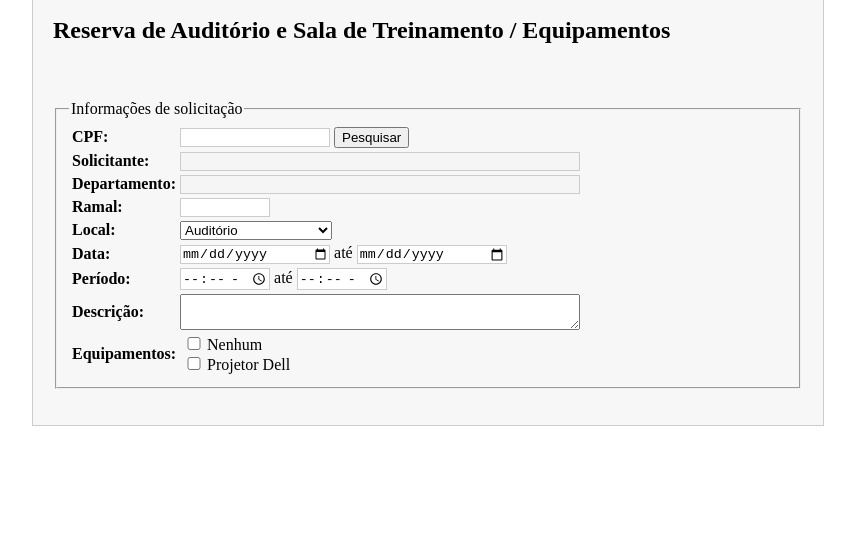
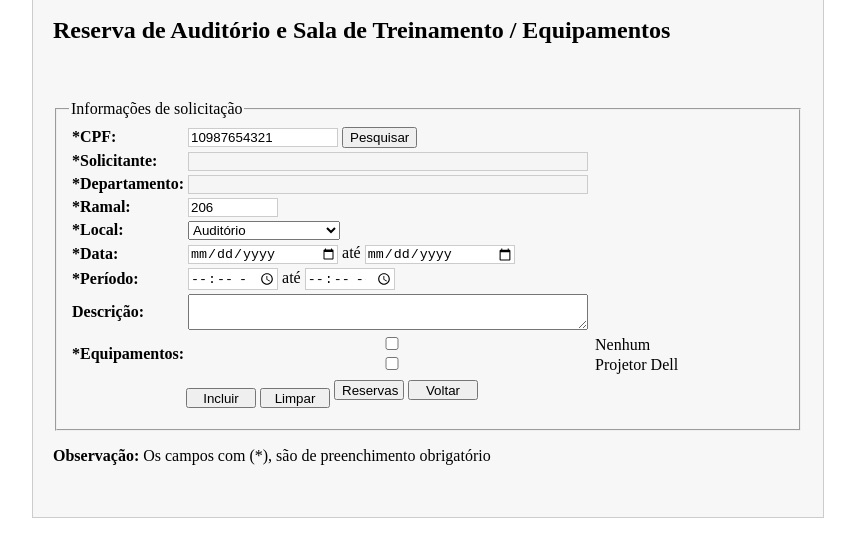
Before and after one commit to pedroticonsultoria/agendaauditorio, a plain HTML site: page front/agendar.html in a window 1280 px wide. Shown: the part 131-688 px from the top of the page, without its empty margins (212-1067 px from the left). Drawn offline with Linux system fonts and the light colour scheme.

Commit message:
Adicionando informações para fazer post.

```diff
--- a/front/agendar.html
+++ b/front/agendar.html
@@ -3,7 +3,7 @@
 <html>
   <head>
     <link rel="stylesheet" href="css/styles.css">
-    <script src="js/site.js"></script>
+    <script src="js/agendar.js"></script>
     <title>Atendimento ao Usuário</title>
 
 
@@ -24,46 +24,49 @@
         <br/>
         <br/>
 
-          <form action="/" id="form"method="post">
+          <form  id="form"method="post">
           <fieldset>
           <legend> Informações de solicitação </legend>
           <table class="formulario">
 
             <tr>
-              <td class="titulo-cpf"><label for="cpf">CPF:</label></td>
+              <td class="titulo-cpf"><label for="cpf">*CPF:</label></td>
               <td class="input">
-                <input class="cpf" type="text" id="cpf" name="cpf" >
-                <button onclick="buscaUsuario()">Pesquisar</button>
+                <input required class="cpf" type="text" id="cpf" name="cpf" value="10987654321">
+                <button type="submit" onclick="buscarSolicitante()">Pesquisar</button>
               </td>
           </tr>
 
             <tr>
-              <td><label for="solicitante">Solicitante:</label></td>
+              <td><label for="nome">*Solicitante:</label></td>
               <td>
-                <input type="text" id="solicitante" name="solicitante" disabled="disabled">
+                <input required type="text" id="nome" name="nome" disabled="disabled">
               </td>
             </tr>
 
             <tr>
-              <td><label for="departamento">Departamento:</label>
+              <td><label for="departamento">*Departamento:</label>
               </td>
               <td>
-              <input type="text" id="departamento" name="departamento" disabled="disabled">
+              <input required type="text" id="departamento" name="departamento" disabled="disabled">
+              </td>
+            </tr>
+
+            </form>
+
+
+            <tr>
+              <td><label for="ramal">*Ramal:</label>
+              </td>
+              <td>
+              <input  value="206" class="ramal" type="number" id="ramal" name="ramal">
               </td>
             </tr>
 
             <tr>
-              <td><label for="ramal">Ramal:</label>
-              </td>
+              <td><label for="local" id="local">*Local:</label></td>
               <td>
-              <input class="ramal" type="number" id="cpf" name="ramal">
-              </td>
-            </tr>
-
-            <tr>
-              <td><label for="local">Local:</label></td>
-              <td>
-                <select name="select">
+                <select name="select" required>
                   <option value="Sala de Treinamentos">Sala de Treinamentos</option>
                   <option value="Auditório" selected>Auditório</option>
                   <option value="Sala de exposição">Sala de exposição</option>
@@ -72,29 +75,29 @@
             </tr>
 
             <tr>
-              <td><label for="data">Data:</label>
+              <td><label for="data">*Data:</label>
               </td>
               <td>
-              <input class="data" type="date" id="datainicial" name="datainicial">
+              <input required class="data" type="date" id="dataInicial" name="dataInicial" value="">
               até
-              <input class="data" type="date" id="datafinal" name="datafinal">
+              <input required class="data" type="date" id="dataFinal" name="dataFinal">
               </td>
             </tr>
 
 
 
             <tr>
-              <td><label for="hoa">Período:</label>
+              <td><label for="hoa">*Período:</label>
               </td>
               <td>
-              <input class="time"  type="time" id="horainicial" name="horainicial" min="09:00" max="18:00" required>
+              <input  class="time"  type="time" id="horaInicial" name="horaInicial" min="09:00" max="18:00" >
               até
-              <input class="time" type="time" id="horafinal" name="horafinal" min="09:00" max="18:00" required>
+              <input  class="time" type="time" id="horaFinal" name="horaFinal" min="09:00" max="18:00" >
               </td>
             </tr>
 
              <tr>
-              <td><label for="cpf">Descrição:</label>
+              <td><label for="descricao" id="descricao">Descrição:</label>
               </td>
               <td>
                 <textarea id="msg"></textarea>
@@ -102,20 +105,32 @@
             </tr>
 
             <tr>
-              <td><label for="Equipamentos">Equipamentos:</label>
+              <td><label for="Equipamentos">*Equipamentos:</label>
               </td>
               <td>
                 <div>
-                  <input class="equipamentos" type="checkbox" id="equipamentos" name="equipamentos" value="false">Nenhum
+                  <input class="nenhum" type="checkbox" id="nenhum" name="nenhum" value="false">Nenhum
                 </div>
                 <div>
-                  <input class="equipamentos" type="checkbox" id="equipamentos" name="equipamentos" value="true">Projetor Dell
+                  <input class="projetor" type="checkbox" id="projetor" name="projetor" value="true">Projetor Dell
                 </div>
               </td>
+            </tr>
+
+          </table>
+
+          <table>
+          <tr>
+            <td style="width:110"></td>
+          <th><button style="width:70;height:20" onclick="addToTable()" type="submit">Incluir</button></th>
+          <th><button  style="width:70;height:20" onclick="limparCampos()" type="submit">Limpar</button></th>
+          <th><form action="listar.html"> <button style="width:70;height:20;border-bottom: 10;" type="submit">Reservas</button></form></th>
+          <th><form action="index.html"> <button style="width:70;height:20" type="submit">Voltar</button> </form></th>
           </tr>
         </table>
 
           </fieldset>
+          <p><b>Observação:</b> Os campos com (*), são de preenchimento obrigatório</p>
           </form>
       </main>
   </body>
--- /dev/null
+++ b/front/js/agendar.js
@@ -0,0 +1,102 @@
+//Busca o solicitante por CPF no endpont do back
+function buscarSolicitante(){
+    const cpf = document.getElementById("cpf");
+
+    const equipamento = document.getElementById("projetor");
+
+/*   fetch('http://localhost:8080/solicitante/' + cpf.value).then(response =>{
+    return response.json();
+        })
+    .then(data =>{
+          atribuirCampos(data);
+          console.log(data);
+    }) */
+
+    fetch('http://localhost:8080/solicitante/' + cpf.value).then((response) => {
+        if (response.ok) {
+          return response.json();
+        }
+        throw new Error('Something went wrong');
+      })
+      .then((data) => {
+        atribuirCampos(data);
+      })
+      .catch((error) => {
+        console.log(error)
+        alert('Usuário não encontrado');
+        document.getElementById('nome').value='';
+        document.getElementById('departamento').value='';
+
+        console.log(data);
+      });
+}
+
+
+//Preenche os campos nome e departamento
+function atribuirCampos(data)
+    {
+
+    if(data == null){
+        alert('Usuário não encontrado!');
+    }
+    const nome = document.querySelector("#nome");
+    const departamento = document.querySelector("#departamento");
+
+    nome.value = data.nome;
+    departamento.value = data.departamento;
+    }
+
+//Envio de post com os dados para o endpoint de agenda.
+function addToTable(){
+
+    // dados a serem enviados pela solicitação POST
+    const cpf = document.getElementById("cpf");
+    const ramal = document.getElementById("ramal");
+    const local = document.getElementById("local");
+    const dataInicial = document.getElementById("dataInicial");
+    const dataFinal = document.getElementById("dataFinal");
+    const horaInicial = document.getElementById("horaInicial");
+    const horaFinal = document.getElementById("horaFinal");
+    const descricao = document.getElementById("descricao");
+    const equipamento = document.getElementById("projetor");
+
+
+
+        let _data = {
+            "solicitante": {
+                "cpf": cpf.value
+            },
+            "ramal": ramal.value,
+            "local": local.valuee,
+            "dataInicial": dataInicial.value,
+            "dataFinal": dataFinal.value,
+            "horaInicial": horaInicial.value,
+            "horaFinal": horaFinal.value,
+            "descricao": descricao.value,
+            "equipamento": equipamento.value
+        }
+
+        fetch('http://localhost:8080/agenda', {
+            method: "POST",
+            body: JSON.stringify(_data),
+            headers: {"Content-type": "application/json;charset=UTF-8"}
+
+        })
+        .then(response => response.json())
+        .then(json => console.log(json))
+        .catch(err => console.log(err));
+
+}
+
+function limparCampos()
+    {
+        document.getElementById('cpf').value='';
+        document.getElementById("ramal").value='';
+        document.getElementById("local").value='';
+        document.getElementById("dataInicial").value='';
+        document.getElementById("dataFinal").value='';
+        document.getElementById("horaInicial").value='';
+        document.getElementById("horaFinal").value='';
+        document.getElementById("descricao").value='';
+        document.getElementById("equipamento").value="false";
+    }
```
Lines whose indentation alone changed are shown as unchanged.
